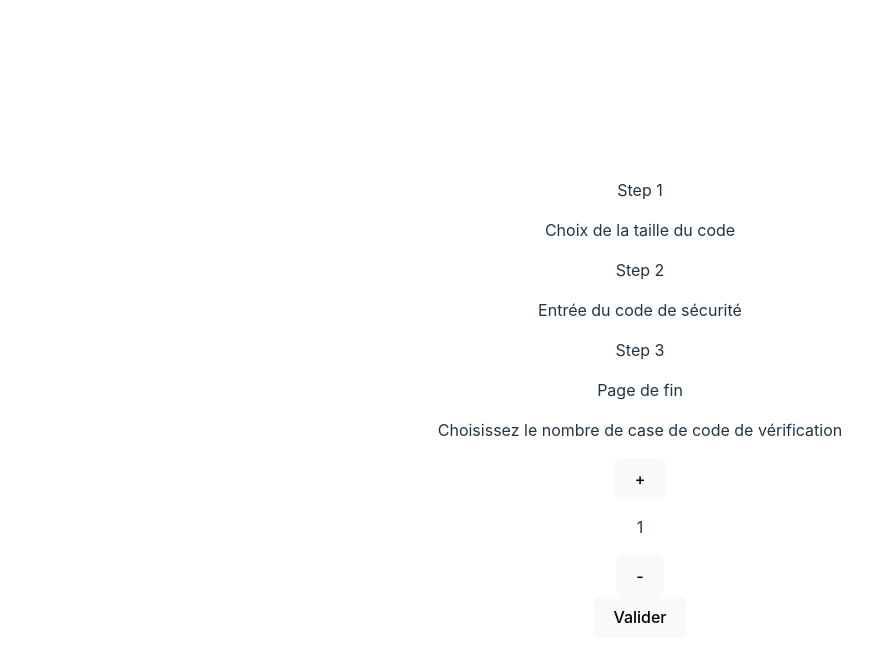
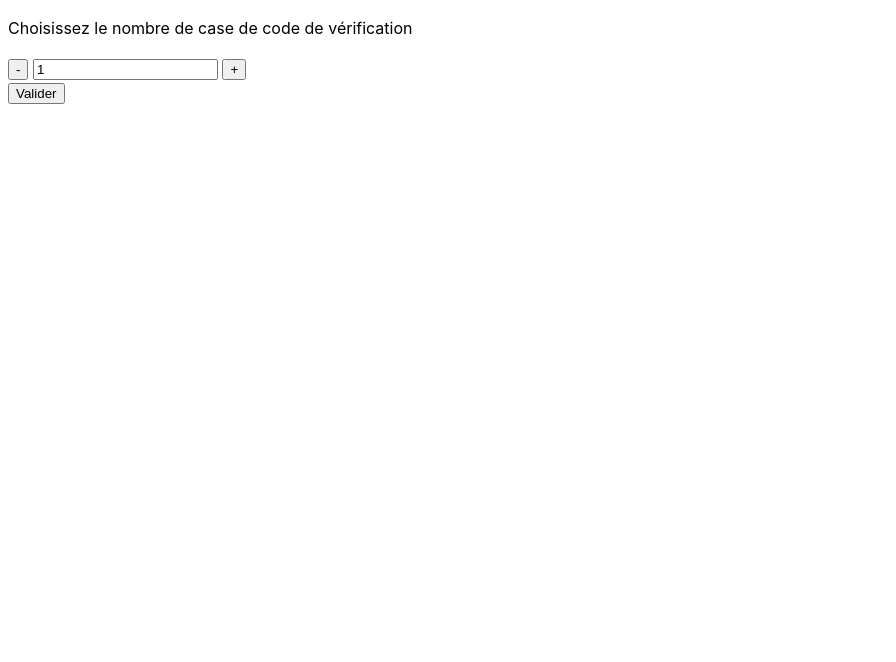
Before and after one commit to TP-Svelte/TP_Svelte_components, a Svelte app: page / in a window 1280 px wide. Shown: the top 662 px of the page, without its empty margins (0-896 px from the left). Built offline with nearby package versions, Linux system fonts and the light colour scheme.

Commit message:
CSS Steps
CSS Du composant "Steps" fait, début du CSS input number

```diff
--- a/src/App.svelte
+++ b/src/App.svelte
@@ -4,7 +4,11 @@
 </script>
 
 
-<Steps/>
+
+
+
+
+<!-- <Steps/> -->
 <InputNumber/>
 
 
--- a/src/InputNumber.svelte
+++ b/src/InputNumber.svelte
@@ -36,6 +36,7 @@
         };
 
         const disableValidateChoiceNumber = () => {
+            code = [9, 8, 7, 6, 5, 4, 3, 2, 1, 0];
             numberValidate = false;
         }
 
@@ -66,14 +67,12 @@
         <p>Choisissez le nombre de case de code de vérification</p>
 
         <div>
+            <button on:click={ subNumber }>
+                -
+            </button>
+            <input type="number" bind:value="{number}" id="">
             <button on:click={ supNumber }>
                 +
-            </button>
-
-            <p>{number}</p>
-
-            <button on:click={ subNumber }>
-                -
             </button>
 
         </div>
@@ -86,18 +85,9 @@
     {#if numberValidate === true && codeValidate === false }
 
         <p>Chiffre / nombre retenu : { number }</p>
-
+        <div class="code">
         {#each Array(number) as _, i}
-            <div>
-                <button on:click={
-                 (() => {
-                    supNumberCode(i);
-                    })
-                }>
-                    +
-                </button>
-
-                <p>{ selectCode[i] }</p>
+            <div class="chiffre">
 
                 <button on:click={
                     (() => {
@@ -106,8 +96,21 @@
                 }>
                     -
                 </button>
+
+                <span>
+                    <input type="number" value={selectCode[i]}>
+                </span>
+
+                <button on:click={
+                     (() => {
+                        supNumberCode(i);
+                        })
+                    }>
+                        +
+                    </button>
             </div>
         {/each}
+        </div>
 
         <button on:click={ validateCode }>
             Valider
@@ -121,14 +124,36 @@
 
 
 
-
-
-
-
     {#if codeValidate === true}
         <p>Félicitations, le code a bien été validé !</p>
     {/if}
 
     <style>
 
+
+
+
+
+
+
+    /* Retrait flèches input */
+
+        /* Firefox */
+        input[type=number] {
+            -moz-appearance: textfield;
+        }
+
+        /* Chrome */
+        input::-webkit-inner-spin-button,
+        input::-webkit-outer-spin-button {
+            -webkit-appearance: none;
+            margin:0;
+        }
+
+        /* Opéra*/
+        input::-o-inner-spin-button,
+        input::-o-outer-spin-button {
+            -o-appearance: none;
+            margin:0
+}
     </style>
--- a/src/Steps.svelte
+++ b/src/Steps.svelte
@@ -1,57 +1,176 @@
 <script>
 // variables
-    let homePage = true;
-    let codePage = false;
-    let finishPage = false;
+    let step = 1;
+    let imgs = ["src/assets/loading.svg", "src/assets/validated_dark.svg"];
+// fonctions
+    const nextStep = () => {
+        if (step < 4) {
+            step ++;
+        }
+    }
 
-// fonctions
-
+    const backStep = () => {
+        if (step > 1) {
+            step --;
+        }
+    }
 </script>
 
-<section>
-    <div class="homePage">
-        <!-- {#if homePage === true} -->
+<section class="steps">
+    <!-- step1 -->
+    {#if step === 1}
+    <div class="step load">
         <div class="line"></div>
-        <p>
+        <span>
+            <img src={imgs[0]} alt="Mon image" width="20px">
+        </span>
+        <span>
             Step 1
-        </p>
-        <p>
-            Choix de la taille du code
-        </p>
-        <!-- {/if} -->
+        </span>
+    </div>
+    {:else}
+    <div class="step good">
+        <div class="line"></div>
+        <span>
+            <img src={imgs[1]} alt="Mon image" width="20px">
+        </span>
+        <span>
+            Step 1
+        </span>
+    </div>
+    {/if}
 
+<!-- step 2 -->
+    {#if step < 2}
+        <div class="step">
+                <div class="line"></div>
+                <p>
+                    Step 2
+                </p>
+        </div>
+
+    {:else if step === 2}
+    <div class="step load">
+        <div class="line"></div>
+        <span>
+            <img src={imgs[0]} alt="Mon image" width="20px">
+        </span>
+        <span>
+            Step 2
+        </span>
     </div>
-    <div class="codePage">
-        <!-- {#if codePage === true} -->
-            <div class="line"></div>
-            <p>
-                Step 2
-            </p>
-            <p>
-                Entrée du code de sécurité
-            </p>
-        <!-- {/if} -->
+    {:else}
+    <div class="step good">
+        <div class="line"></div>
+        <span>
+            <img src={imgs[1]} alt="Mon image" width="20px">
+        </span>
+        <span>
+            Step 2
+        </span>
+    </div>
+    {/if}
 
-    </div>
-    <div class="finishPage">
-        <!-- {#if finishPage === true} -->
+<!-- step 3 -->
+
+    {#if step < 3}
+    <div class="step">
         <div class="line"></div>
-        <p>
+        <span>
             Step 3
-        </p>
-        <p>
-            Page de fin
-        </p>
-
-        <!-- {/if} -->
-
+        </span>
     </div>
 
+    {:else if step === 3}
+    <div class="step load">
+        <div class="line"></div>
+        <span>
+            <img src={imgs[0]} alt="Mon image" width="20px">
+        </span>
+        <span>
+            Step 3
+        </span>
+    </div>
 
+    {:else}
+    <div class="step good">
+        <div class="line"></div>
+        <span>
+            <img src={imgs[1]} alt="Mon image" width="20px">
+        </span>
+        <span>
+            Step 3
+        </span>
+    </div>
+    {/if}
 </section>
+<section class="buttons">
+    <button on:click={ backStep }>
+        Etape précédente
+    </button>
+    <button on:click={ nextStep }>
+        Etape suivante
+    </button>
+</section>
+{step}
+
+
+<style>
+    .steps{
+        display: grid;
+        grid-template-columns: repeat(3, 1fr);
+        margin-left: 5%;
+        height: 15%;
+        color: #9F9F9F;
+    }
+
+    .buttons{
+        display: flex;
+        align-items: center;
+        justify-content: center;
+        width: 100%;
+        margin-top: 10%;
+        color: #9F9F9F
+    }
+
+    button {
+        border-radius: 8px;
+        border: 1px solid transparent;
+        padding: 0.6em 1.2em;
+        margin: 3%;
+        font-size: 1em;
+        font-weight: 500;
+        font-family: inherit;
+        background-color: #DBEBE3;
+        cursor: pointer;
+        transition: border-color 0.25s;
+        color: #929098;
+    }
+
+    .line{
+        width: 80%;
+        height: 1%;
+        background-color: #9F9F9F;
+        margin-bottom: 5%;
+    }
+
+    .load{
+        color: darkorange;
+
+    }
+
+    .load > .line{
+        background-color: darkorange;
+    }
+
+    .good{
+        color: #7DCBA4;
+    }
+
+    .good > .line{
+        background-color: #7DCBA4;
+    }
 
 
 
-<style>
-
 </style>
--- a/src/app.css
+++ b/src/app.css
@@ -4,9 +4,9 @@
   line-height: 24px;
   font-weight: 400;
 
-  color-scheme: light dark;
-  color: rgba(255, 255, 255, 0.87);
-  background-color: #242424;
+  /* color-scheme: light dark; */
+  /* color: rgba(255, 255, 255, 0.87); */
+  /* background-color: #242424; */
 
   font-synthesis: none;
   text-rendering: optimizeLegibility;
@@ -15,7 +15,7 @@
   -webkit-text-size-adjust: 100%;
 }
 
-a {
+/* a {
   font-weight: 500;
   color: #646cff;
   text-decoration: inherit;
@@ -78,4 +78,4 @@ button:focus-visible {
   button {
     background-color: #f9f9f9;
   }
-}
+} */
```
Also changed, not shown: src/assets/loading.svg (added), src/assets/validated_dark.svg (added).
